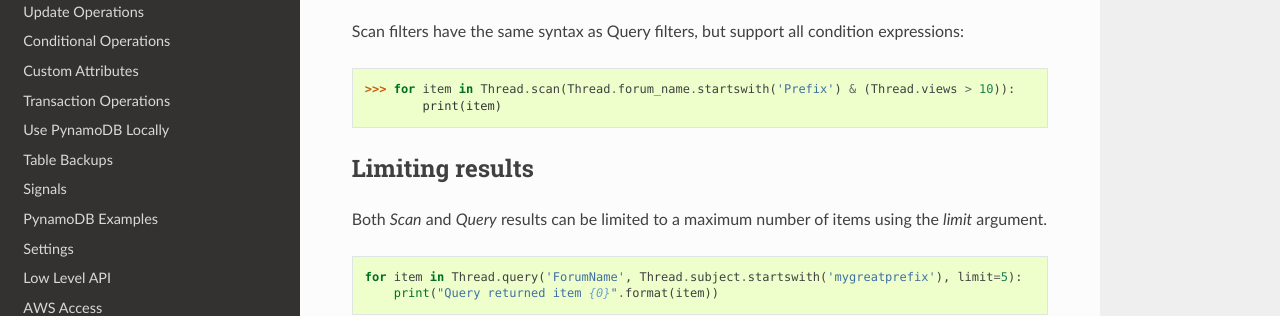
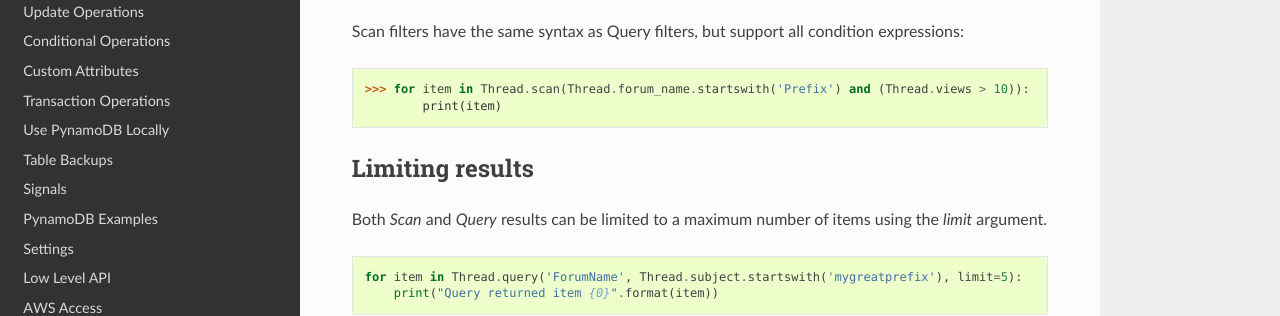
Before and after one commit to pynamodb/PynamoDB, a Sphinx documentation site: the page built from docs/batch.rst, in a window 1280 px wide and 900 px high, scrolled down 1255 px. Shown: the part 396-712 px from the top of the window. Built offline with Sphinx 7.4.7 and the Read the Docs theme 2.0.0, drawn with Linux system fonts in a browser that asks for light colours.

Commit message:
change '&' to 'and'

```diff
--- a/docs/batch.rst
+++ b/docs/batch.rst
@@ -87,7 +87,7 @@ Scan filters have the same syntax as Query filters, but support all condition ex
 
 .. code-block:: python
 
-    >>> for item in Thread.scan(Thread.forum_name.startswith('Prefix') & (Thread.views > 10)):
+    >>> for item in Thread.scan(Thread.forum_name.startswith('Prefix') and (Thread.views > 10)):
             print(item)
 
 Limiting results
```
